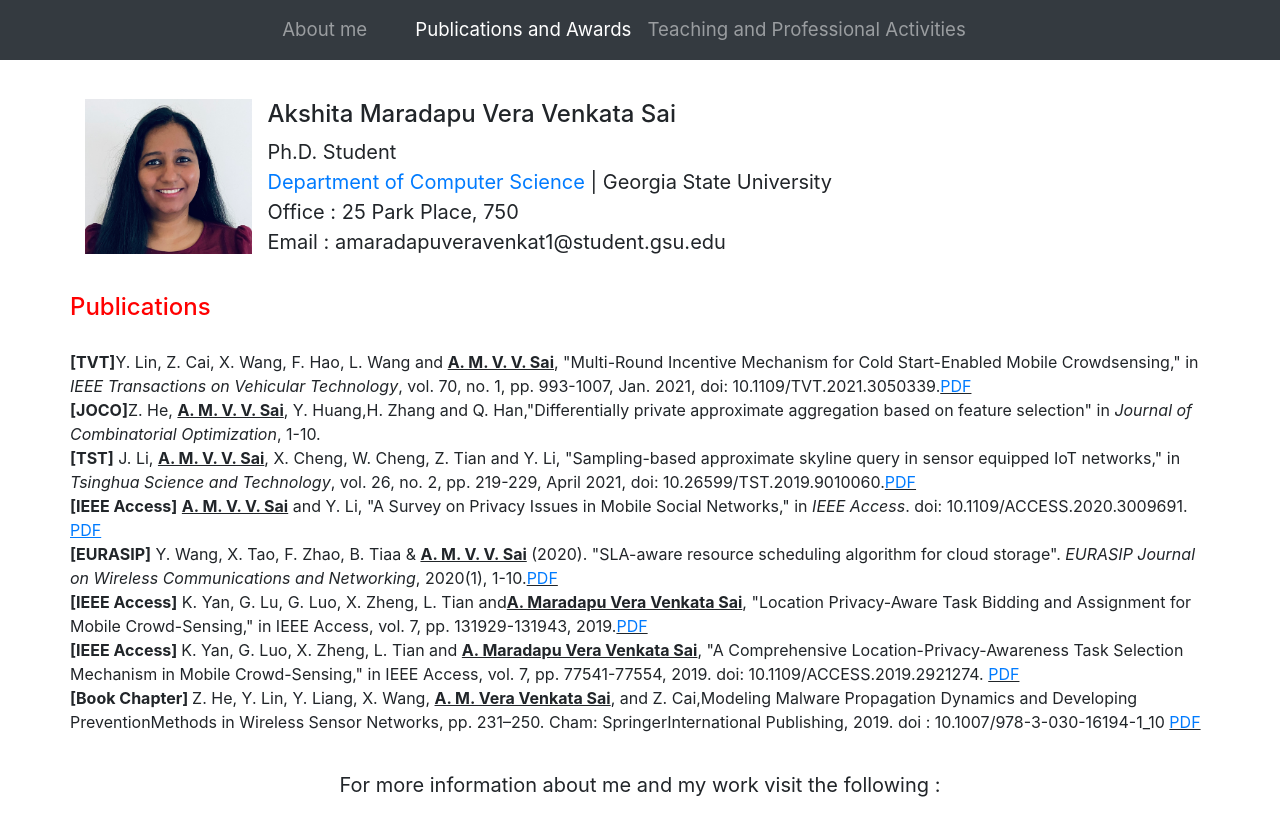
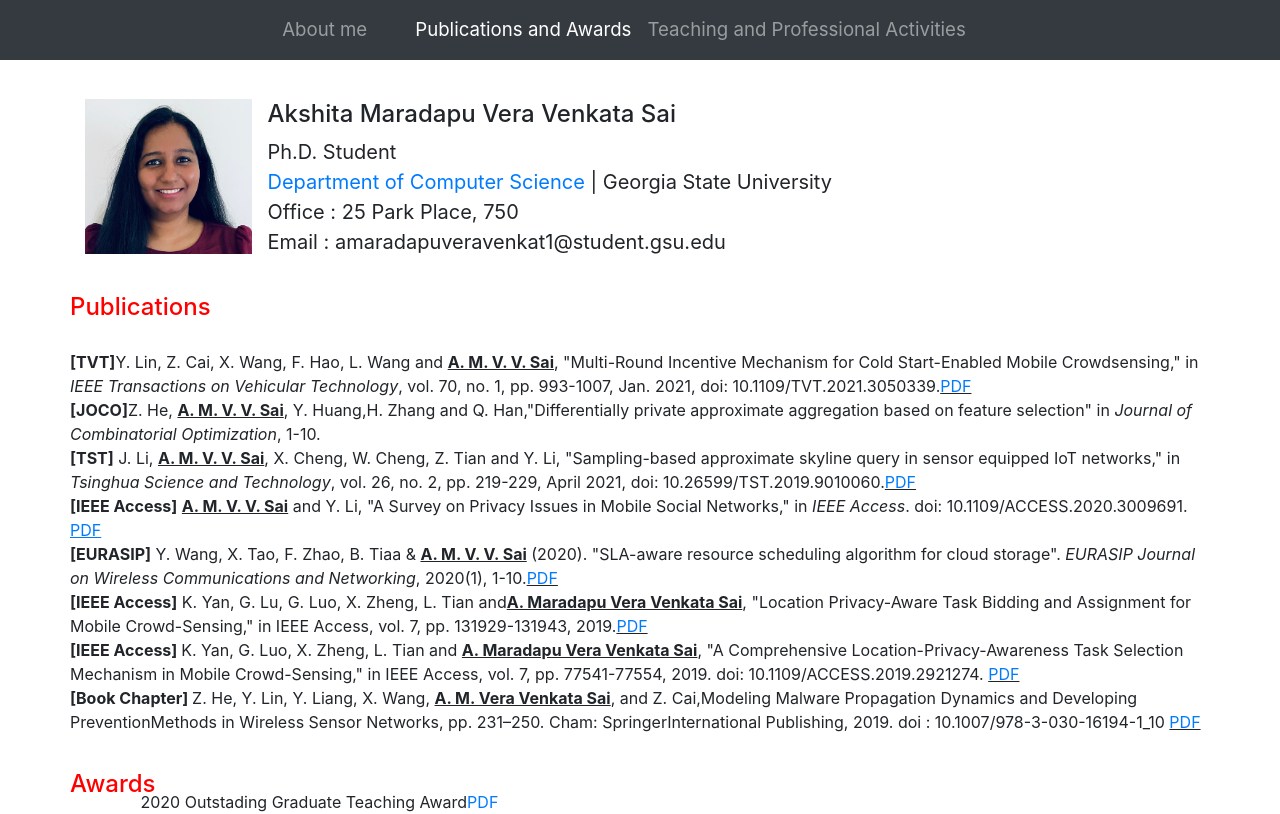
Before and after one commit to Akshitamvvs/Akshitamvvs.github.io, a plain HTML site: page publications.html in a window 1280 px wide. Shown: the top 814 px of the page. Drawn offline with nearby package versions, Linux system fonts and the light colour scheme.

Commit message:
award added

```diff
--- a/publications.html
+++ b/publications.html
@@ -55,6 +55,13 @@ doi: 10.1109/ACCESS.2020.3009691. <a href="http://ieeexplore.ieee.org/stamp/stam
             <u><a href="https://link.springer.com/chapter/10.1007/978-3-030-16194-1_10">PDF</a></u>
         </p>
         </div>
+        <div class="row" style="padding-top: 20px;">
+          <h4 style="color:red;">
+          Awards</h4>
+          <div class="row" style="padding-top:20px;">
+          2020 Outstading Graduate Teaching Award <a href="ogtaward.pdf">PDF</a>
+          </div>
+        </div>
         <div class = "row justify-content-center" style="font-size:15pt;padding-top:20px;">
             For more information about me and my work visit the following :
           </div>
```
Also changed, not shown: 2 other files.
